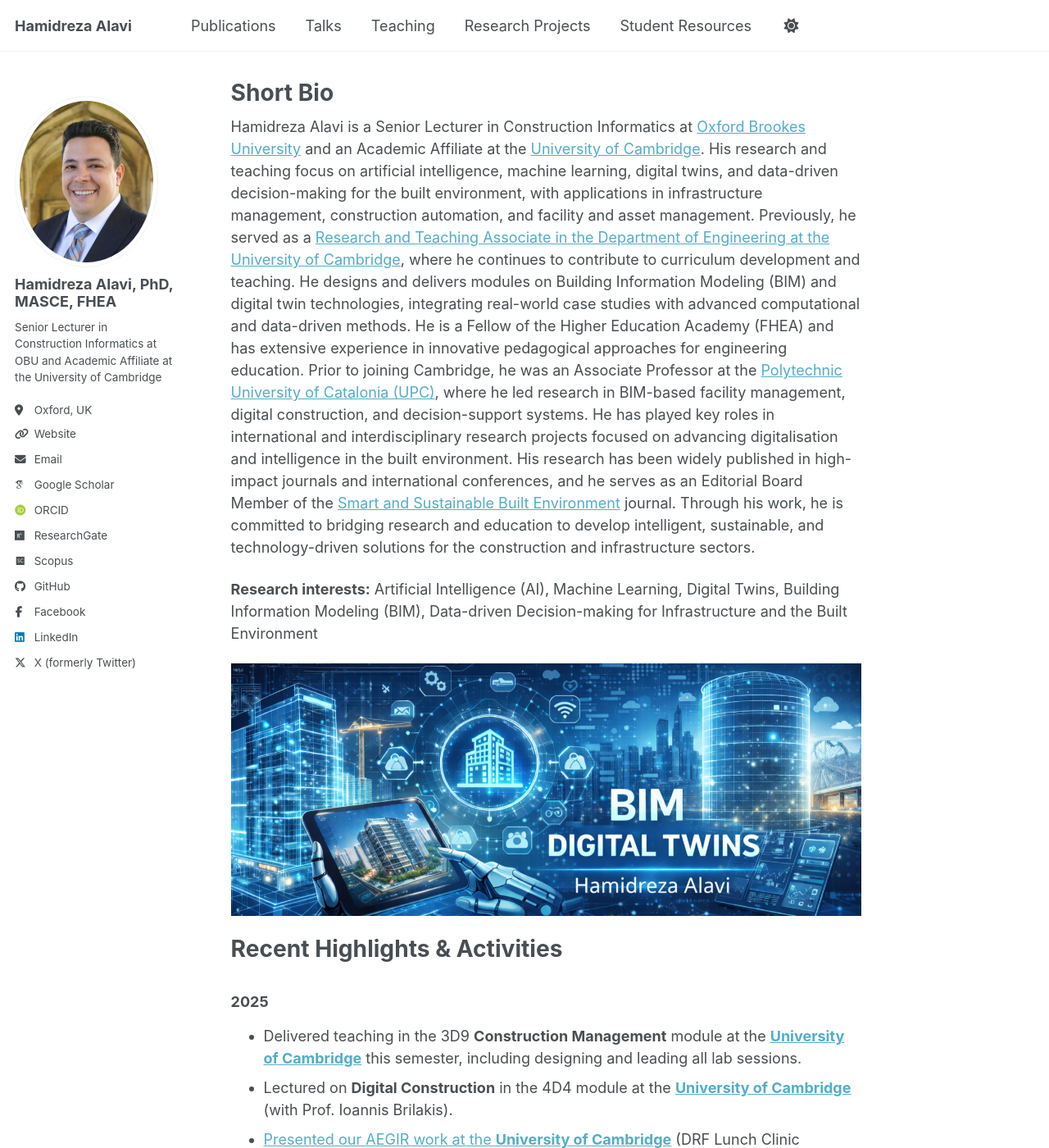
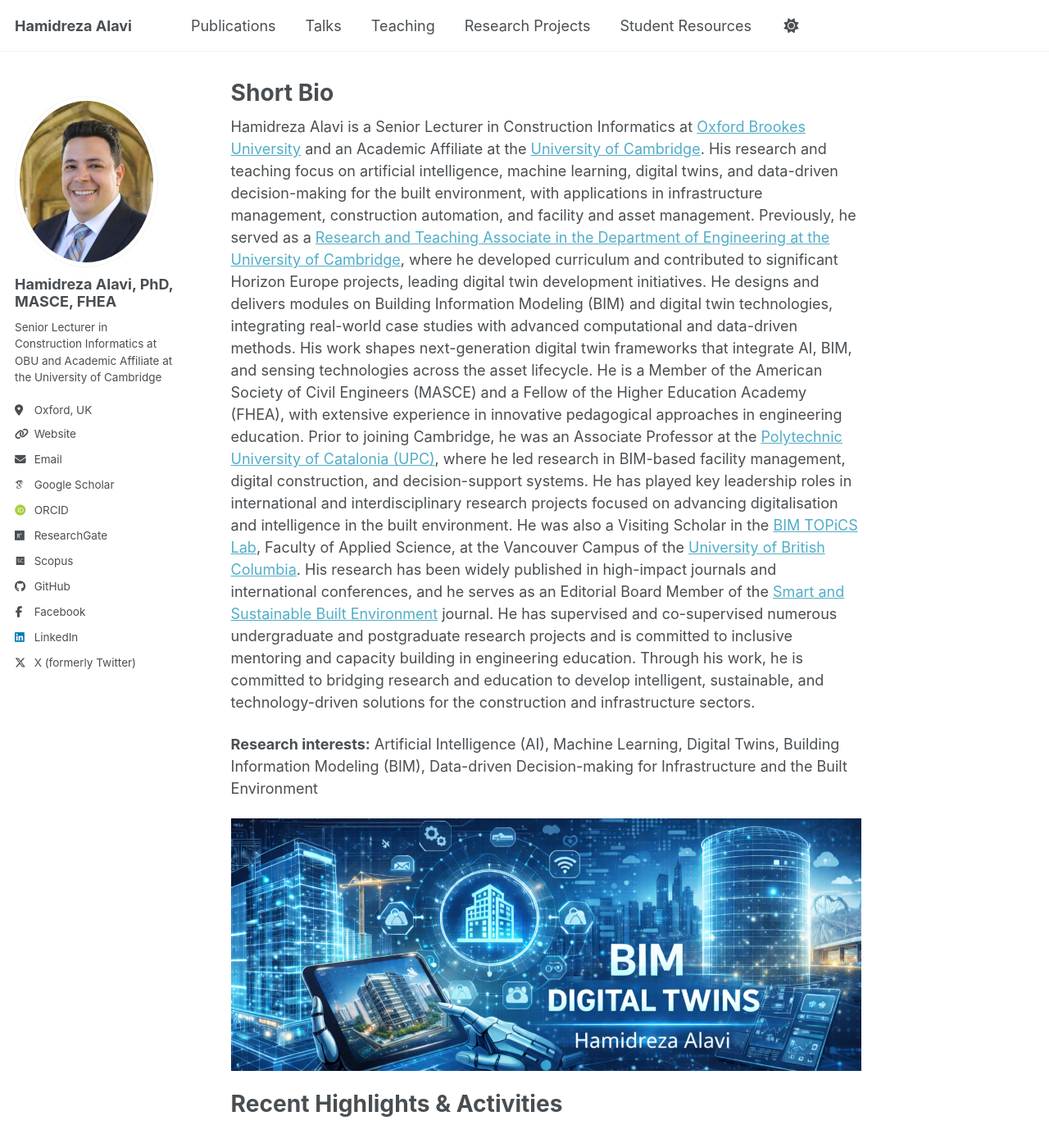
Before and after one commit to Hr-Alavi/Hr-Alavi.github.io, a Jekyll site: the page built from _pages/about.md, in a window 1280 px wide and 1400 px high. Shown: the whole window at 82% size. Built offline with Jekyll 4.4.1, drawn with Linux system fonts in a browser that asks for light colours; some web fonts are replaced; a script bundle is joined from its source files by our own code; library files that are not in the unit come from our copies.

Commit message:
Update about.md

```diff
--- a/_pages/about.md
+++ b/_pages/about.md
@@ -8,9 +8,9 @@ redirect_from:
 ---
 
 Hamidreza Alavi is a Senior Lecturer in Construction Informatics at [Oxford Brookes University](https://www.brookes.ac.uk/) and an Academic Affiliate at the [University of Cambridge](https://www.cam.ac.uk/). His research and teaching focus on artificial intelligence, machine learning, digital twins, and data-driven decision-making for the built environment, with applications in infrastructure management, construction automation, and facility and asset management.
-Previously, he served as a [Research and Teaching Associate in the Department of Engineering at the University of Cambridge](https://www.construction.cam.ac.uk/staff/dr-hamidreza-alavi), where he continues to contribute to curriculum development and teaching. He designs and delivers modules on Building Information Modeling (BIM) and digital twin technologies, integrating real-world case studies with advanced computational and data-driven methods. He is a Fellow of the Higher Education Academy (FHEA) and has extensive experience in innovative pedagogical approaches for engineering education.
-Prior to joining Cambridge, he was an Associate Professor at the [Polytechnic University of Catalonia (UPC)](https://www.upc.edu/en), where he led research in BIM-based facility management, digital construction, and decision-support systems. He has played key roles in international and interdisciplinary research projects focused on advancing digitalisation and intelligence in the built environment.
-His research has been widely published in high-impact journals and international conferences, and he serves as an Editorial Board Member of the [Smart and Sustainable Built Environment](https://www.emeraldgrouppublishing.com/journal/sasbe) journal. Through his work, he is committed to bridging research and education to develop intelligent, sustainable, and technology-driven solutions for the construction and infrastructure sectors.
+Previously, he served as a [Research and Teaching Associate in the Department of Engineering at the University of Cambridge](https://www.construction.cam.ac.uk/staff/dr-hamidreza-alavi), where he developed curriculum and contributed to significant Horizon Europe projects, leading digital twin development initiatives. He designs and delivers modules on Building Information Modeling (BIM) and digital twin technologies, integrating real-world case studies with advanced computational and data-driven methods. His work shapes next-generation digital twin frameworks that integrate AI, BIM, and sensing technologies across the asset lifecycle. He is a Member of the American Society of Civil Engineers (MASCE) and a Fellow of the Higher Education Academy (FHEA), with extensive experience in innovative pedagogical approaches in engineering education.
+Prior to joining Cambridge, he was an Associate Professor at the [Polytechnic University of Catalonia (UPC)](https://www.upc.edu/en), where he led research in BIM-based facility management, digital construction, and decision-support systems. He has played key leadership roles in international and interdisciplinary research projects focused on advancing digitalisation and intelligence in the built environment. He was also a Visiting Scholar in the [BIM TOPiCS Lab](https://bimtopics.civil.ubc.ca/), Faculty of Applied Science, at the Vancouver Campus of the [University of British Columbia](https://www.ubc.ca/).
+His research has been widely published in high-impact journals and international conferences, and he serves as an Editorial Board Member of the [Smart and Sustainable Built Environment](https://www.emeraldgrouppublishing.com/journal/sasbe) journal. He has supervised and co-supervised numerous undergraduate and postgraduate research projects and is committed to inclusive mentoring and capacity building in engineering education. Through his work, he is committed to bridging research and education to develop intelligent, sustainable, and technology-driven solutions for the construction and infrastructure sectors.
 
 **Research interests:** Artificial Intelligence (AI), Machine Learning, Digital Twins, Building Information Modeling (BIM), Data-driven Decision-making for Infrastructure and the Built Environment
 
```
